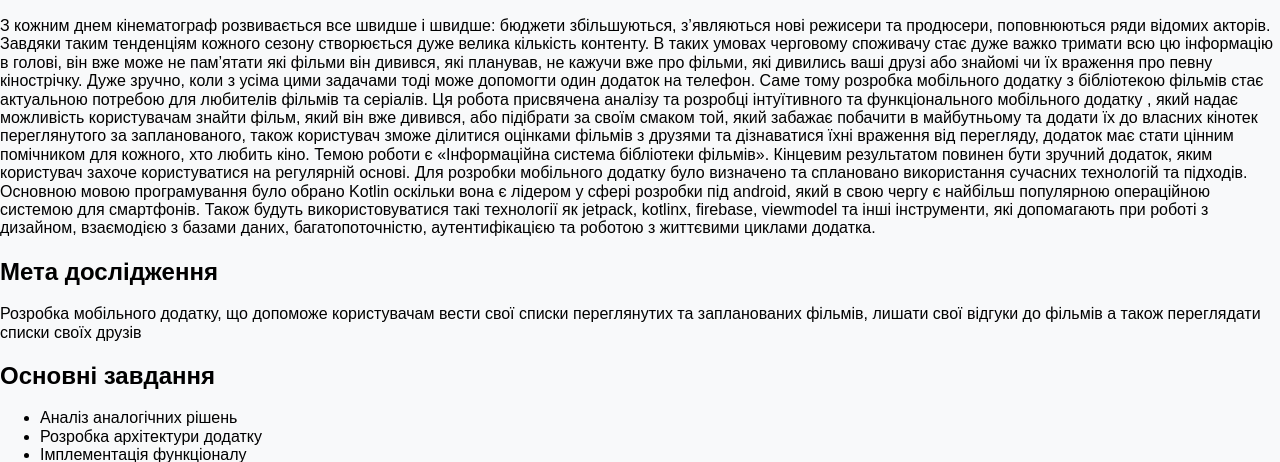
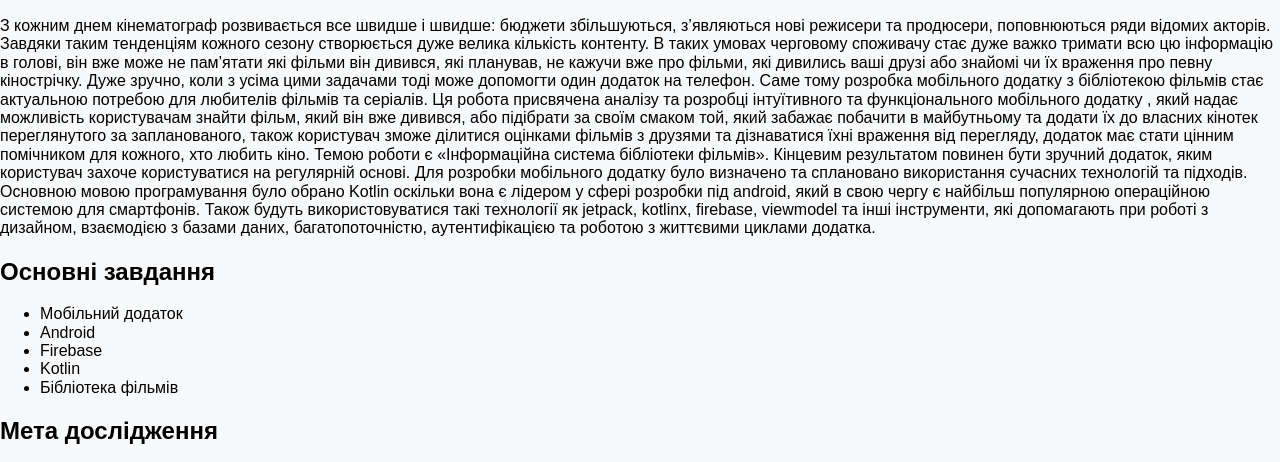
Before and after one commit to timakrasko/Landing, a plain HTML site: page index.html in a window 1280 px wide. Shown: the part 462-924 px from the top of the page. Drawn offline with Linux system fonts and the light colour scheme.

Commit message:
add keywords and imagine of application

```diff
--- a/index.html
+++ b/index.html
@@ -36,7 +36,7 @@
 
 <body>
 <header role="banner">
-  <img src="https://sumdu.edu.ua/images/brand/logo-sumdu.svg" alt="Логотип університету">
+  <img src="https://sumdu.edu.ua/images/brand/logo-sumdu.svg" alt="Логотип університету" aria-labelledby="visualization">
   <h1>Інформаційна система бібліотеки фільмів</h1>
   <h2>Movie Library Information System</h2>
 </header>
@@ -48,7 +48,17 @@
       Ця робота присвячена аналізу та розробці інтуїтивного та функціонального мобільного додатку , який надає можливість користувачам знайти фільм, який він вже дивився, або підібрати за своїм смаком той, який забажає побачити в майбутньому та додати їх до власних кінотек переглянутого за запланованого, також користувач зможе ділитися оцінками фільмів з друзями та дізнаватися їхні враження від перегляду, додаток має стати цінним помічником для кожного, хто любить кіно. Темою роботи є «Інформаційна система бібліотеки фільмів». Кінцевим результатом повинен бути зручний додаток, яким користувач захоче користуватися на регулярній основі.
       Для розробки мобільного додатку було визначено та сплановано використання сучасних технологій та підходів. Основною мовою програмування було обрано Kotlin оскільки вона є лідером у сфері розробки під android, який в свою чергу є найбільш популярною операційною системою для смартфонів. Також будуть використовуватися такі технології як jetpack, kotlinx, firebase, viewmodel та інші інструменти, які допомагають при роботі з дизайном, взаємодією з базами даних, багатопоточністю, аутентифікацією та роботою з життєвими циклами додатка.
     </p>
+  </section>
 
+  <section id="keywords" aria-labelledby="keywords-title">
+    <h2>Основні завдання</h2>
+    <ul>
+      <li>Мобільний додаток</li>
+      <li>Android</li>
+      <li>Firebase</li>
+      <li>Kotlin</li>
+      <li>Бібліотека фільмів</li>
+    </ul>
   </section>
 
   <section id="goal" aria-labelledby="goal-title">
@@ -70,6 +80,7 @@
   <section id="results" aria-labelledby="results-title">
     <h2>Очікувані результати</h2>
     <p>Отримати функціональний мобільний додаток, в якому авторизований користувач може зайти в бібліотеку, обрати фільм та додати його до списку переглянутих/запланованих. Також є можливість перейти на особисту сторінку інших користувачів та переглянути їх колекції фільмів</p>
+    <img src="img/img.png" alt="Вигляд додатку" aria-labelledby="visualization">
   </section>
 
   <section id="contact" aria-labelledby="contact-title">
```
Also changed, not shown: img/img.png (added).
